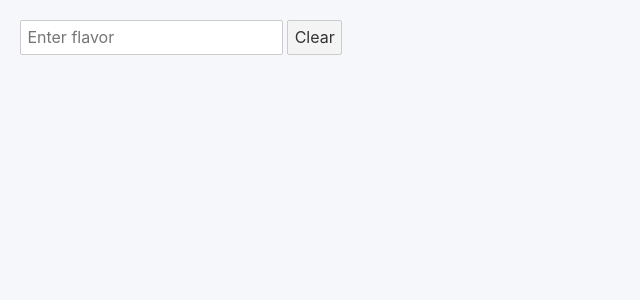
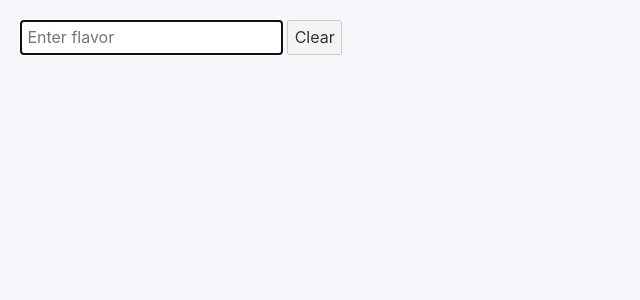
Before and after one commit to Lazarus22/FDFrondend, a Svelte app: page / in a window 1280 px wide. Shown: the top 300 px of the page, without its empty margins (0-640 px from the left). Built offline with nearby package versions, Linux system fonts and the light colour scheme.

Commit message:
search focus

```diff
--- a/src/components/ForceDirectedGraph.svelte
+++ b/src/components/ForceDirectedGraph.svelte
@@ -12,9 +12,11 @@
   let autoCompleteResults = [];
   let selectedIndex = -1;
   let originalSearch = "";
+  let searchInput;
 
   onMount(() => {
     updateGraph();
+    searchInput.focus();
   });
 
   async function expandNode(flavor) {
@@ -344,7 +346,9 @@
     placeholder="Enter flavor"
     on:keyup={handleKeyUp}
     on:keydown={handleKeyDown}
+    bind:this={searchInput}
   />
+
   <button on:click={clearGraph}>Clear</button>
   {#if autoCompleteResults.length}
     <ul>
```
